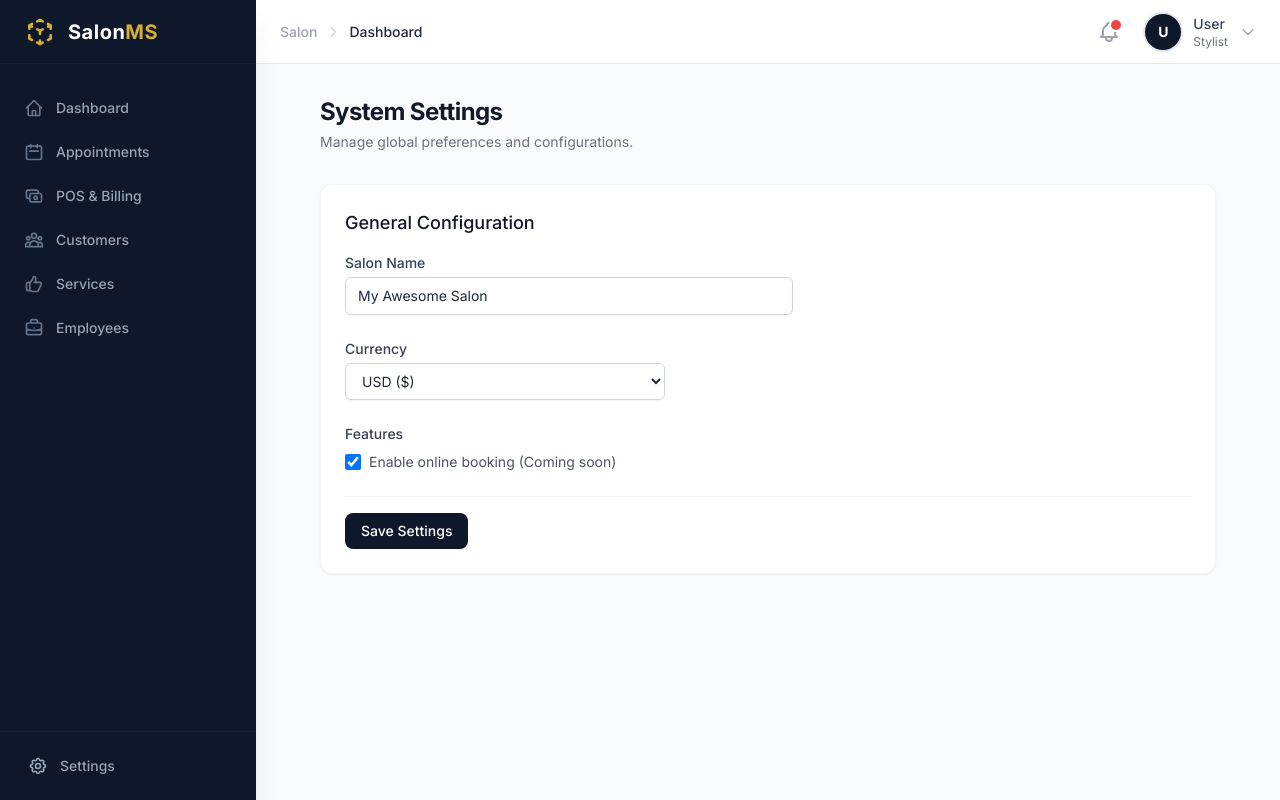
After one commit to encodeunlimited/SalonGMS, a PHP site: template templates/settings/index.twig in a window 1280 px wide. The commit adds this page. Run offline with PHP 8.4, Linux system fonts and the light colour scheme; the template is opened without the code that fills it, so the values that code supplies are empty; some libraries are stand-ins or nearby versions.

Commit message:
feat: implement profile and settings pages with global auth user data integration

```diff
--- a/config/routes.php
+++ b/config/routes.php
@@ -39,6 +39,10 @@ return function (App $app) {
         $group->get('/customers/create', \App\Web\Controllers\CustomerController::class . ':create');
         $group->post('/customers/create', \App\Web\Controllers\CustomerController::class . ':store');
 
+        // Profile & Settings
+        $group->get('/profile', \App\Web\Controllers\ProfileController::class . ':index');
+        $group->get('/settings', \App\Web\Controllers\SettingsController::class . ':index');
+
     })->add(\App\Middleware\WebSessionAuthMiddleware::class);
 
     // ---------------------------------------------------------
--- a/templates/layout.twig
+++ b/templates/layout.twig
@@ -103,7 +103,7 @@
 
         <!-- Bottom Settings/Logout -->
         <div class="p-4 border-t border-salon-navy/50">
-            <a href="#" class="flex items-center px-3 py-2 text-sm font-medium text-slate-400 hover:text-white transition-colors">
+            <a href="/web/settings" class="flex items-center px-3 py-2 text-sm font-medium transition-colors hover:text-white {% if active_menu == 'settings' %}text-white{% else %}text-slate-400{% endif %}">
                 <svg class="w-5 h-5 mr-3" fill="none" stroke="currentColor" viewBox="0 0 24 24"><path stroke-linecap="round" stroke-linejoin="round" stroke-width="2" d="M10.325 4.317c.426-1.756 2.924-1.756 3.35 0a1.724 1.724 0 002.573 1.066c1.543-.94 3.31.826 2.37 2.37a1.724 1.724 0 001.065 2.572c1.756.426 1.756 2.924 0 3.35a1.724 1.724 0 00-1.066 2.573c.94 1.543-.826 3.31-2.37 2.37a1.724 1.724 0 00-2.572 1.065c-.426 1.756-2.924 1.756-3.35 0a1.724 1.724 0 00-2.573-1.066c-1.543.94-3.31-.826-2.37-2.37a1.724 1.724 0 00-1.065-2.572c-1.756-.426-1.756-2.924 0-3.35a1.724 1.724 0 001.066-2.573c-.94-1.543.826-3.31 2.37-2.37.996.608 2.296.07 2.572-1.065z"></path><path stroke-linecap="round" stroke-linejoin="round" stroke-width="2" d="M15 12a3 3 0 11-6 0 3 3 0 016 0z"></path></svg>
                 Settings
             </a>
@@ -132,19 +132,19 @@
                 <!-- Profile Dropdown (Alpine) -->
                 <div class="relative" x-data="{ open: false }">
                     <button @click="open = !open" @click.away="open = false" class="flex items-center space-x-3 focus:outline-none">
-                        <div class="w-9 h-9 rounded-full bg-salon-dark text-white flex items-center justify-center font-bold text-sm shadow-sm ring-2 ring-salon-border">
-                            A
+                        <div class="w-9 h-9 rounded-full bg-salon-dark text-white flex items-center justify-center font-bold text-sm shadow-sm ring-2 ring-salon-border uppercase">
+                            {{ auth_user.name|slice(0, 1)|default('U') }}
                         </div>
                         <div class="hidden md:block text-left">
-                            <p class="text-sm font-medium text-gray-700">Admin User</p>
-                            <p class="text-xs text-gray-500">Manager</p>
+                            <p class="text-sm font-medium text-gray-700">{{ auth_user.name|default('User') }}</p>
+                            <p class="text-xs text-gray-500 capitalize">{{ auth_user.role|default('Stylist') }}</p>
                         </div>
                         <svg class="w-4 h-4 text-gray-400" fill="none" stroke="currentColor" viewBox="0 0 24 24"><path stroke-linecap="round" stroke-linejoin="round" stroke-width="2" d="M19 9l-7 7-7-7"></path></svg>
                     </button>
                     <!-- Dropdown -->
                     <div x-show="open" x-transition.opacity class="absolute right-0 mt-2 w-48 bg-white rounded-md shadow-lg border border-gray-100 py-1 z-50" style="display: none;">
-                        <a href="#" class="block px-4 py-2 text-sm text-gray-700 hover:bg-gray-50">Your Profile</a>
-                        <a href="#" class="block px-4 py-2 text-sm text-gray-700 hover:bg-gray-50">Sign out</a>
+                        <a href="/web/profile" class="block px-4 py-2 text-sm text-gray-700 hover:bg-gray-50">Your Profile</a>
+                        <a href="/web/logout" class="block px-4 py-2 text-sm text-gray-700 hover:bg-gray-50">Sign out</a>
                     </div>
                 </div>
             </div>
--- /dev/null
+++ b/templates/settings/index.twig
@@ -0,0 +1,42 @@
+{% extends "layout.twig" %}
+
+{% block content %}
+<div class="max-w-4xl mx-auto">
+    <div class="mb-8">
+        <h2 class="text-2xl font-bold text-gray-900 tracking-tight">System Settings</h2>
+        <p class="text-sm text-gray-500 mt-1">Manage global preferences and configurations.</p>
+    </div>
+
+    <div class="bg-white rounded-xl shadow-sm border border-gray-100 overflow-hidden">
+        <div class="p-6">
+            <h3 class="text-lg font-medium text-gray-900 mb-4">General Configuration</h3>
+            <div class="space-y-6">
+                <div>
+                    <label class="block text-sm font-medium text-gray-700">Salon Name</label>
+                    <input type="text" value="My Awesome Salon" class="mt-1 w-full max-w-md px-3 py-2 border border-gray-300 rounded-md shadow-sm focus:ring-salon-accent focus:border-salon-accent sm:text-sm">
+                </div>
+                <div>
+                    <label class="block text-sm font-medium text-gray-700">Currency</label>
+                    <select class="mt-1 w-full max-w-xs px-3 py-2 border border-gray-300 rounded-md shadow-sm focus:ring-salon-accent focus:border-salon-accent sm:text-sm bg-white">
+                        <option>USD ($)</option>
+                        <option>EUR (€)</option>
+                        <option>GBP (£)</option>
+                    </select>
+                </div>
+                <div>
+                    <label class="block text-sm font-medium text-gray-700 mb-2">Features</label>
+                    <div class="flex items-center">
+                        <input type="checkbox" checked class="h-4 w-4 text-salon-accent focus:ring-salon-accent border-gray-300 rounded">
+                        <span class="ml-2 text-sm text-gray-600">Enable online booking (Coming soon)</span>
+                    </div>
+                </div>
+                <div class="pt-4 border-t border-gray-100">
+                    <button class="bg-salon-dark text-white px-4 py-2 rounded-lg text-sm font-medium hover:bg-salon-navy transition-colors">
+                        Save Settings
+                    </button>
+                </div>
+            </div>
+        </div>
+    </div>
+</div>
+{% endblock %}
```
Also changed, not shown: src/Middleware/WebSessionAuthMiddleware.php (+11 -0 lines), src/Web/Controllers/ProfileController.php (added, +25 -0 lines), src/Web/Controllers/SettingsController.php (added, +25 -0 lines), templates/profile/index.twig (added, +43 -0 lines).
